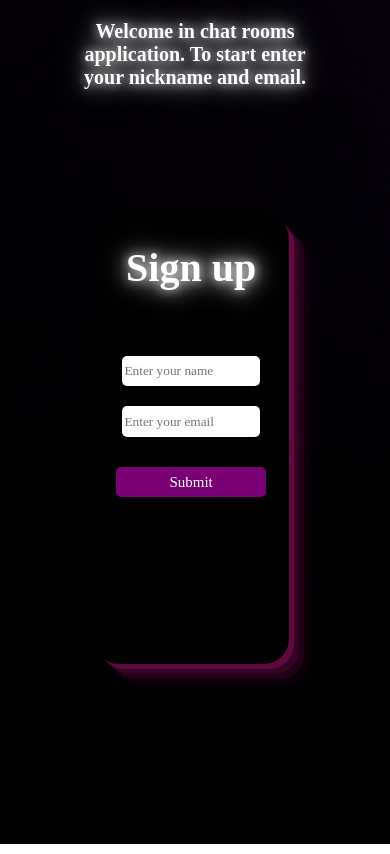
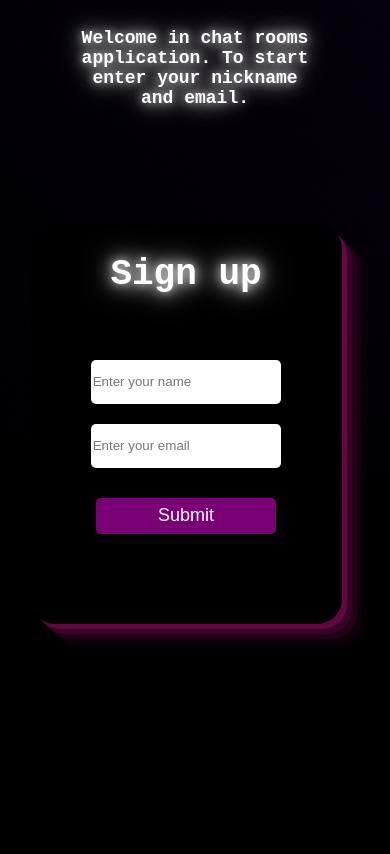
Before and after one commit to Matthew1401/chatRooms, a Vue app: page / in a window 390 px wide. Built offline with nearby package versions, Linux system fonts and the light colour scheme; no server answers.

Commit message:
now you can connect with server on network

```diff
--- a/src/App.vue
+++ b/src/App.vue
@@ -10,7 +10,7 @@
 
 <script setup>
 import { RouterView } from "vue-router";
-import { ref, reactive } from "vue";
+import { reactive } from "vue";
 import { io } from "socket.io-client";
 
 let hostname = window.location.host.split(":")[0];
--- a/src/assets/main.css
+++ b/src/assets/main.css
@@ -14,5 +14,5 @@ main {
     justify-content: center;
     align-items: center;
     display: flex;
-    font-family: Cursive;
+    font-family: monospace;
 }
--- a/src/router/index.js
+++ b/src/router/index.js
@@ -1,8 +1,8 @@
 // DEFINE OUR ROUTING RULES //
-import {createRouter, createWebHistory} from "vue-router"
-import HomeView from "../views/HomeView.vue"
-import RoomsView from "../views/RoomsView.vue"
-import RoomView from "../views/RoomView.vue"
+import { createRouter, createWebHistory } from "vue-router";
+import HomeView from "../views/HomeView.vue";
+import RoomsView from "../views/RoomsView.vue";
+import RoomView from "../views/RoomView.vue";
 
 const router = createRouter({
   history: createWebHistory(import.meta.env.BASE_URL),
@@ -10,23 +10,23 @@ const router = createRouter({
     {
       path: "/",
       name: "home",
-            component: HomeView
+      component: HomeView,
     },
     {
-            path: "/home",
-            redirect: "/"
+      path: "/*",
+      redirect: "/",
     },
     {
-            path: '/rooms',
-            name: 'rooms',
-            component: RoomsView
+      path: "/rooms",
+      name: "rooms",
+      component: RoomsView,
     },
     {
-            path: '/room/:id',
-            name: 'room',
-            component: RoomView
-        }
-    ]
-})
+      path: "/room/:id",
+      name: "room",
+      component: RoomView,
+    },
+  ],
+});
 
-export default router
+export default router;
--- a/src/views/HomeView.vue
+++ b/src/views/HomeView.vue
@@ -1,13 +1,26 @@
 <template>
   <main>
     <div class="decoration">
-      <p>Welcome in chat rooms application. To start enter your nickname and email.</p>
+      <p>
+        Welcome in chat rooms application. To start enter your nickname and
+        email.
+      </p>
     </div>
     <div class="form-container">
       <h1>Sign up</h1>
       <form @submit.prevent="submitForm" name="form">
-        <input type="text" v-model.trim="data.user.nickname" placeholder="Enter your name"> <br>
-        <input type="email" v-model.trim="data.user.email" placeholder="Enter your email"> <br>
+        <input
+          type="text"
+          v-model.trim="data.user.nickname"
+          placeholder="Enter your name"
+        />
+        <br />
+        <input
+          type="email"
+          v-model.trim="data.user.email"
+          placeholder="Enter your email"
+        />
+        <br />
         <button>Submit</button>
       </form>
       <div class="valid-data">{{ data.validData }}</div>
@@ -17,87 +30,81 @@
 </template>
 
 <script setup>
-  import { reactive, onMounted } from 'vue'
-  import { useRouter } from 'vue-router'
-  import Footer from '../components/Footer.vue'
+import { reactive, onMounted } from "vue";
+import { useRouter } from "vue-router";
+import Footer from "../components/Footer.vue";
 
-  const emits = defineEmits('form-sended')
-  const router = useRouter()
+const emits = defineEmits("form-sended");
+const router = useRouter();
 
-  const {socket} = defineProps(['socket'])
+const { socket } = defineProps(["socket"]);
 
 const data = reactive({
-    validData: '',
-    user : {
-      email: '',
-      nickname: ''
+  validData: "",
+  user: {
+    email: "",
+    nickname: "",
   },
-  })
+});
 
 const emitFormSended = (user) => {
-    data.validData = ''
-    emits('form-sended', user)
-    router.push(`/rooms`)
-  }
+  data.validData = "";
+  emits("form-sended", user);
+  router.push(`/rooms`);
+};
 
 const submitForm = () => {
   if (data.user.nickname.length < 4 || data.user.nickname.length > 14) {
-      data.validData = 'Your nickname should contain from 4 to 14 characters.'
-    }
-    else {
-      if (! /^\w+([\.-]?\w+)*@\w+([\.-]?\w+)*(\.\w{2,3})+$/.test(data.user.email)) {
-        data.validData = 'Please enter a valid email address.'
-      }
-      else {
-        const loginData = { username: data.user.nickname, email: data.user.email};
-        socket.emit('login', JSON.stringify(loginData))
-        data.validData = 'Error: connection with server failed.'
+    data.validData = "Your nickname should contain from 4 to 14 characters.";
+  } else {
+    if (
+      !/^\w+([\.-]?\w+)*@\w+([\.-]?\w+)*(\.\w{2,3})+$/.test(data.user.email)
+    ) {
+      data.validData = "Please enter a valid email address.";
+    } else {
+      const loginData = {
+        username: data.user.nickname,
+        email: data.user.email,
+      };
+      socket.emit("login", JSON.stringify(loginData));
+      data.validData = "Error: connection with server failed.";
     }
   }
-  }
+};
 
 onMounted(() => {
-    socket.on('login', (event) => {
+  socket.on("login", (event) => {
     const login = JSON.parse(event);
-      if (login.status === 'error') {
+    if (login.status === "error") {
       data.validData = login.message;
+    } else {
+      emitFormSended(data.user);
     }
-      else {
-        emitFormSended(data.user)
-      }
-    })
   });
-
+});
 </script>
 
 <style scoped>
-
 .decoration {
-    width: 40%;
+  width: 45%;
   height: 50%;
   text-align: center;
-    color: #FFFFFF;
-    font-family: Cursive;
+  color: #ffffff;
   font-weight: 700;
   font-size: 2em;
   transition: all 0.3s;
-    text-shadow:
-      0 0 10px rgba(255, 255, 255, .7),
-      0 0 20px rgba(255, 255, 255, .7),
-      0 0 30px rgba(255, 255, 255, .7);
+  text-shadow: 0 0 10px rgba(255, 255, 255, 0.7),
+    0 0 20px rgba(255, 255, 255, 0.7), 0 0 30px rgba(255, 255, 255, 0.7);
 }
 
 h1 {
-    color: #FFFFFF;
-    font-family: Cursive;
+  color: #ffffff;
   margin-top: 45px;
   margin-bottom: 55px;
   font-weight: 700;
   font-size: 2em;
-    text-shadow:
-      0 0 10px rgba(255, 255, 255, .7),
-      0 0 20px rgba(255, 255, 255, .7),
-      0 0 30px rgba(255, 255, 255, .7);
+  text-shadow: 0 0 10px rgba(255, 255, 255, 0.7),
+    0 0 20px rgba(255, 255, 255, 0.7), 0 0 30px rgba(255, 255, 255, 0.7);
 }
 
 .form-container {
@@ -109,12 +116,18 @@
   color: white;
   border-radius: 25px;
   transition: all 0.3s;
-    box-shadow: rgba(165, 16, 110, 0.4) 5px 5px, rgba(104, 7, 68, 0.3) 10px 10px, rgba(104, 8, 69, 0.2) 15px 15px, rgba(99, 5, 64, 0.1) 20px 20px, rgba(107, 6, 70, 0.05) 25px 25px;
+  box-shadow: rgba(165, 16, 110, 0.4) 5px 5px, rgba(104, 7, 68, 0.3) 10px 10px,
+    rgba(104, 8, 69, 0.2) 15px 15px, rgba(99, 5, 64, 0.1) 20px 20px,
+    rgba(107, 6, 70, 0.05) 25px 25px;
 }
 
 .form-container:hover {
   transform: translateY(-5px);
-    box-shadow: rgba(165, 16, 110, 0.4) 5px 5px 5px 5px, rgba(104, 7, 68, 0.3) 10px 10px 10px 10px, rgba(104, 8, 69, 0.2) 15px 15px 15px 15px, rgba(99, 5, 64, 0.1) 20px 20px 20px 20px, rgba(107, 6, 70, 0.05) 25px 25px 25px 25px;
+  box-shadow: rgba(165, 16, 110, 0.4) 5px 5px 5px 5px,
+    rgba(104, 7, 68, 0.3) 10px 10px 10px 10px,
+    rgba(104, 8, 69, 0.2) 15px 15px 15px 15px,
+    rgba(99, 5, 64, 0.1) 20px 20px 20px 20px,
+    rgba(107, 6, 70, 0.05) 25px 25px 25px 25px;
 }
 
 input {
@@ -124,20 +137,18 @@
   border-radius: 5px;
   height: 2.5em;
   width: 18em;
-    font-family: Cursive;
 }
 
 button {
   margin-top: 20px;
-    border: 2px solid rgba(122,0,117,1);
+  border: 2px solid rgba(122, 0, 117, 1);
   border-radius: 5px;
   width: 10em;
   height: 2em;
   font-size: 1em;
   cursor: pointer;
-    font-family: Cursive;
   color: white;
-    background-color: rgba(122,0,117,1);
+  background-color: rgba(122, 0, 117, 1);
   transition: all 0.3s;
 }
 
@@ -147,8 +158,7 @@
 
 .valid-data {
   margin-top: 50px;
-    color: #FFFFFF;
-    font-family: Cursive;
+  color: #ffffff;
   font-weight: 200;
   font-size: 0.6em;
   padding: 0 20px;
@@ -156,7 +166,7 @@
 
 @media only screen and (max-width: 1200px) {
   main {
-      font-size: 16px
+    font-size: 16px;
   }
 
   input {
@@ -170,7 +180,6 @@
   .valid-data {
     font-size: 0.8em;
   }
-
 }
 
 @media only screen and (max-width: 900px) {
@@ -213,25 +222,34 @@
   .valid-data {
     font-size: 1em;
   }
-
 }
 
 @media only screen and (max-width: 450px) {
   main {
-      font-size: 10px;
+    font-size: 12px;
     display: block;
   }
 
+  .form-container {
+    width: 80%;
+    height: 400px;
+    margin-left: 30px;
+  }
+
   input {
-      width: 10em;
-      height: 2em;
+    width: 14em;
+    height: 3em;
+  }
+
+  .decoration {
+    width: 100%;
+    font-size: 1.5em;
+    margin-top: 10px;
   }
 
   h1 {
     margin-top: 45px;
-      font-size: 4em;
+    font-size: 3em;
   }
 }
-
-
 </style>
--- a/src/views/RoomView.vue
+++ b/src/views/RoomView.vue
@@ -16,8 +16,8 @@
         <h2>Connected user:</h2>
         <p>{{ recipientData.nickname }}</p>
       </section>
-      <button class="exit" @click="exitRoom">Exit room</button>
     </div>
+    <button class="exit" @click="exitRoom">Exit room</button>
     <div class="messenger">
       <div class="message-container">
         <Messages
@@ -57,6 +57,10 @@ const data = reactive({
 });
 
 onBeforeMount(() => {
+  if (user.email == "" || user.nickname == "") {
+    router.push(`/`);
+  }
+
   if (user.email !== room.user.email) {
     recipientData.nickname = room.user.nickname;
     recipientData.email = room.user.email;
@@ -64,19 +68,14 @@ onBeforeMount(() => {
 });
 
 onMounted(() => {
-  if (user.email == "" || user.nickname == "") {
-    router.push(`/`);
-  }
-
   socket.on("user", (event) => {
-    event = JSON.stringify(event);
-    console.log(event.nickname);
+    event = JSON.parse(event);
     recipientData.nickname = event.nickname;
     recipientData.email = event.email;
   });
 
   socket.on("message", (event) => {
-    event = JSON.stringify(event);
+    event = JSON.parse(event);
     data.messageHistory.push({
       sended: false,
       id: data.messageId,
@@ -92,11 +91,10 @@ const sendMessage = () => {
   }
   if (recipientData.email.length > 0) {
     let ask = {
-      status: "message",
       message: data.message,
       recipientEmail: recipientData.email,
     };
-    socket.send(JSON.stringify(ask));
+    socket.emit("message", JSON.stringify(ask));
   }
   data.messageHistory.push({
     sended: true,
@@ -120,6 +118,8 @@ const exitRoom = () => {
 main {
   position: relative;
   color: #ffff;
+  width: 100vw;
+  height: 100vh;
 }
 
 .data {
@@ -163,7 +163,6 @@ p {
 
 .menu h1 {
   color: #ffffff;
-  font-family: Cursive;
   font-weight: 600;
   font-size: 1.5em;
   margin: 0;
@@ -173,7 +172,6 @@ p {
 
 .menu h2 {
   color: #ffffff;
-  font-family: Cursive;
   font-weight: 500;
   font-size: 1em;
   margin: 0;
@@ -181,24 +179,23 @@ p {
     0 0 20px rgba(255, 255, 255, 0.7);
 }
 
-.menu .exit {
+.exit {
   position: absolute;
   bottom: 20px;
   left: 25px;
-  font-size: 1em;
+  font-size: 25px;
   width: 8em;
   margin-top: 7px;
   height: 1.7em;
   background-color: rgb(10, 0, 7);
   color: white;
-  font-family: Cursive;
   border: 2px solid rgba(105, 6, 69, 0.253);
   border-radius: 10px;
   cursor: pointer;
   transition: transform ease 0.3s;
 }
 
-.menu button:hover {
+.exit:hover {
   transform: translateX(5px);
 }
 
@@ -245,7 +242,6 @@ input {
   font-size: 0.8em;
   border-radius: 5px;
   cursor: pointer;
-  font-family: Cursive;
   color: white;
   background-color: rgba(122, 0, 117, 1);
   transition: all 0.3s;
@@ -310,6 +306,10 @@ input {
     margin-top: 55px;
   }
 
+  .exit {
+    font-size: 20px;
+  }
+
   .data section {
     left: 220px;
     width: 50%;
@@ -328,37 +328,29 @@ input {
 
 @media only screen and (max-width: 650px) {
   .menu {
-    width: 125px;
-    font-size: 15px;
+    display: none;
   }
 
   .data {
     height: 70px;
   }
 
-  .menu section {
-    margin-left: 5px;
-    margin-top: 55px;
-  }
-
-  .menu .exit {
-    left: 2px;
-    font-size: 20px;
-    width: 120px;
-    height: 50px;
+  .exit {
+    left: 60%;
+    top: 10px;
   }
 
   .data section {
     font-size: 20px;
     top: 5px;
-    left: 140px;
-    width: 50%;
+    left: 20px;
+    width: 175px;
   }
 
   .messenger {
-    width: 65%;
+    width: 100%;
     height: 80%;
-    left: 150px;
+    left: 0;
     top: 100px;
   }
 
--- a/src/views/RoomsView.vue
+++ b/src/views/RoomsView.vue
@@ -226,7 +226,6 @@ main {
 
 h1 {
   color: #ffffff;
-  font-family: Cursive;
   margin-top: 35px;
   font-weight: 600;
   font-size: 1.5em;
@@ -274,7 +273,6 @@ p {
   height: 1.7em;
   background-color: rgb(10, 0, 7);
   color: white;
-  font-family: Poppins;
   border: 2px solid rgba(105, 6, 69, 0.253);
   border-radius: 10px;
   cursor: pointer;
@@ -327,7 +325,7 @@ p {
   display: flex;
   justify-content: center;
   flex-wrap: wrap;
-  overflow-y: auto;
+  overflow-y: scroll;
 }
 
 ::-webkit-scrollbar {
@@ -401,6 +399,10 @@ p {
     box-shadow: unset;
   }
 
+  .rooms {
+    -webkit-overflow-scrolling: touch;
+  }
+
   .menu:hover {
     box-shadow: unset;
   }
```
Also changed, not shown: server.js (+6 -11 lines). Lines whose indentation alone changed are shown as unchanged.
